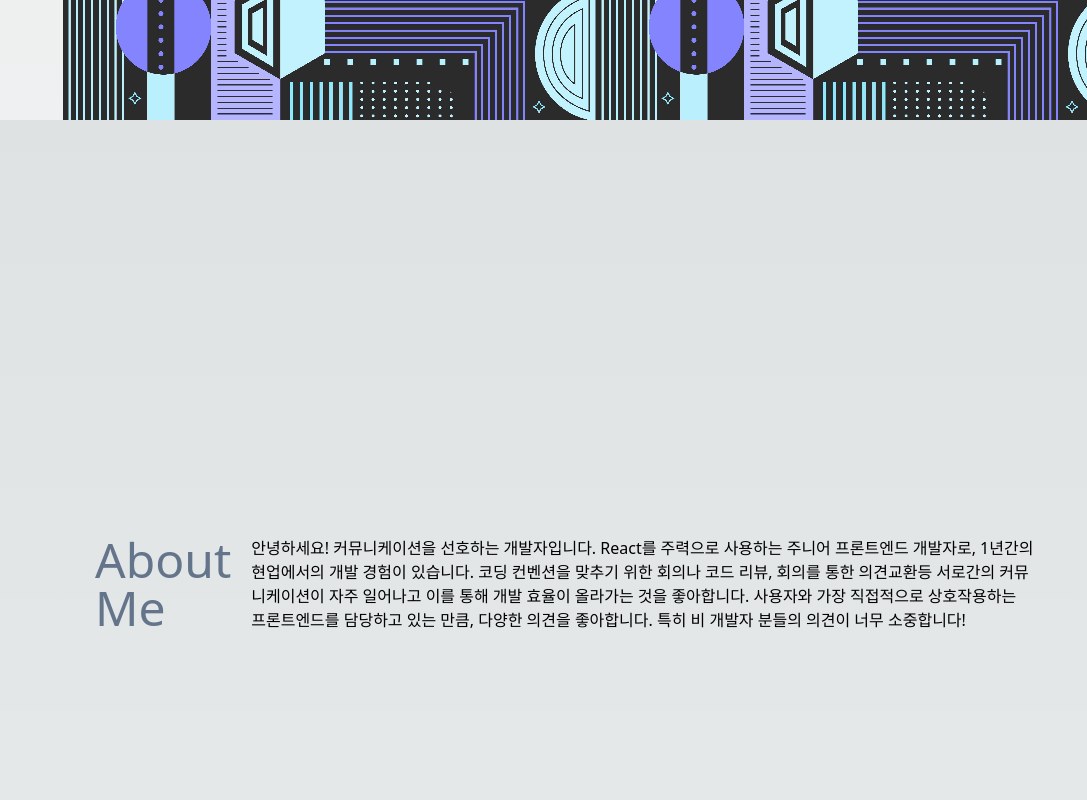
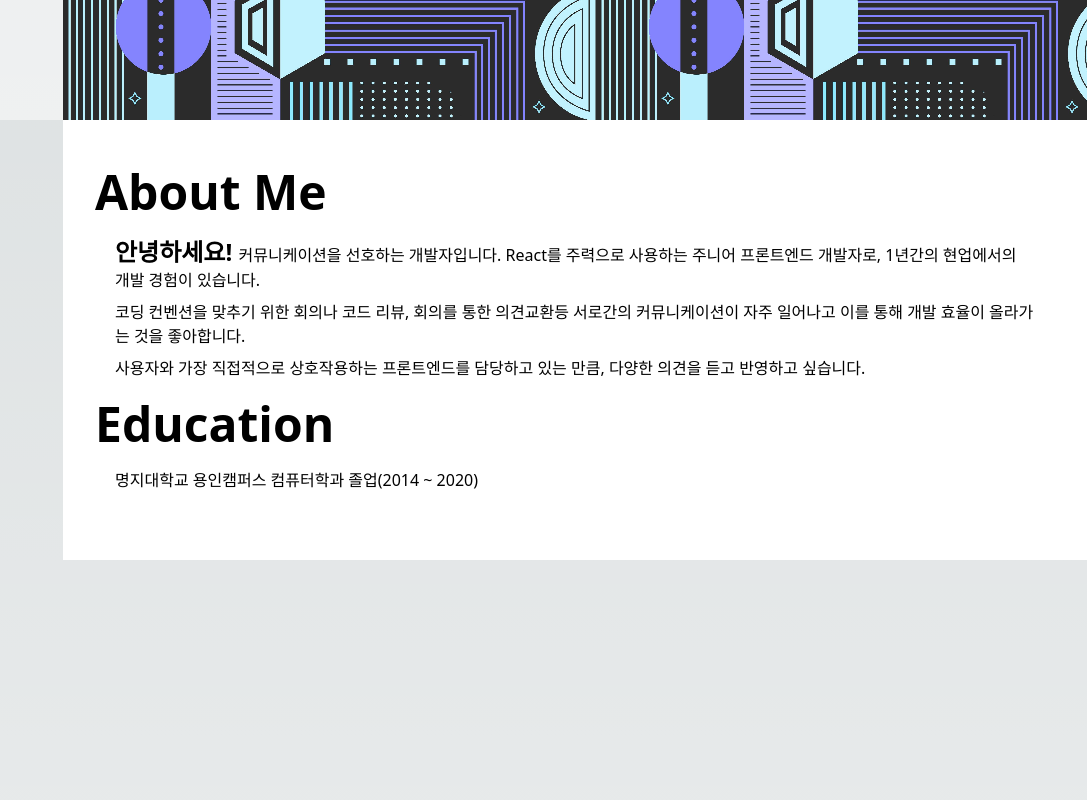
Before and after one commit to khil94/portfolio-web, a Next.js app: page / in a window 1280 px wide. Shown: the part 680-1480 px from the top of the page, without its empty margins (193-1280 px from the left). Built offline with nearby package versions, Linux system fonts and the light colour scheme.

Commit message:
[feat] : 언더라인 애니메이션, 섹션에 도달 한적이 있다면 출력

```diff
--- a/src/sections/AboutSection.tsx
+++ b/src/sections/AboutSection.tsx
@@ -1,20 +1,57 @@
-export default function AboutSection() {
+interface IProp {
+  target: boolean;
+}
+
+export default function AboutSection({ target }: IProp) {
   return (
     <section
       id="section1"
-      className="max-auto px-4 sm:px-6 lg:px-8 lg:pt-32 flex min-h-screen items-center"
+      className="max-auto px-4 sm:px-6 lg:px-8 pt-12 pb-12 flex bg-white items-center"
     >
       <h2 className="hidden">About</h2>
-      <h1 className="mx-auto text-5xl text-slate-500">About Me</h1>
-      <p className=" p-5">
-        안녕하세요! 커뮤니케이션을 선호하는 개발자입니다. React를 주력으로
-        사용하는 주니어 프론트엔드 개발자로, 1년간의 현업에서의 개발 경험이
-        있습니다. 코딩 컨벤션을 맞추기 위한 회의나 코드 리뷰, 회의를 통한
-        의견교환등 서로간의 커뮤니케이션이 자주 일어나고 이를 통해 개발 효율이
-        올라가는 것을 좋아합니다. 사용자와 가장 직접적으로 상호작용하는
-        프론트엔드를 담당하고 있는 만큼, 다양한 의견을 좋아합니다. 특히 비
-        개발자 분들의 의견이 너무 소중합니다!
-      </p>
+
+      <div className="flex flex-col ">
+        <div className=" bg-transparent">
+          <div className="relative w-fit">
+            <h1
+              className={` relative mx-auto text-5xl text-left font-bold
+              ${
+                target
+                  ? "before:content-[''] before:bg-red-500 before:absolute before:w-full before:h-1 before:bottom-0 before:left-0 before:animate-appear"
+                  : ""
+              }
+            `}
+            >
+              About Me
+            </h1>
+          </div>
+          <div className=" p-5 text-1xl">
+            <p className=" mb-2">
+              <span className=" text-2xl font-bold">안녕하세요! </span>
+              커뮤니케이션을 선호하는 개발자입니다. React를 주력으로 사용하는
+              주니어 프론트엔드 개발자로, 1년간의 현업에서의 개발 경험이
+              있습니다.
+            </p>
+            <p className=" mb-2">
+              코딩 컨벤션을 맞추기 위한 회의나 코드 리뷰, 회의를 통한 의견교환등
+              서로간의 커뮤니케이션이 자주 일어나고 이를 통해 개발 효율이
+              올라가는 것을 좋아합니다.
+            </p>
+            <p className=" ">
+              사용자와 가장 직접적으로 상호작용하는 프론트엔드를 담당하고 있는
+              만큼, 다양한 의견을 듣고 반영하고 싶습니다.
+            </p>
+          </div>
+        </div>
+        <div>
+          <h1 className="mx-auto text-5xl text-left  font-bold">Education</h1>
+          <div className=" p-5">
+            <p className=" ">
+              명지대학교 용인캠퍼스 컴퓨터학과 졸업(2014 ~ 2020)
+            </p>
+          </div>
+        </div>
+      </div>
     </section>
   );
 }
```
